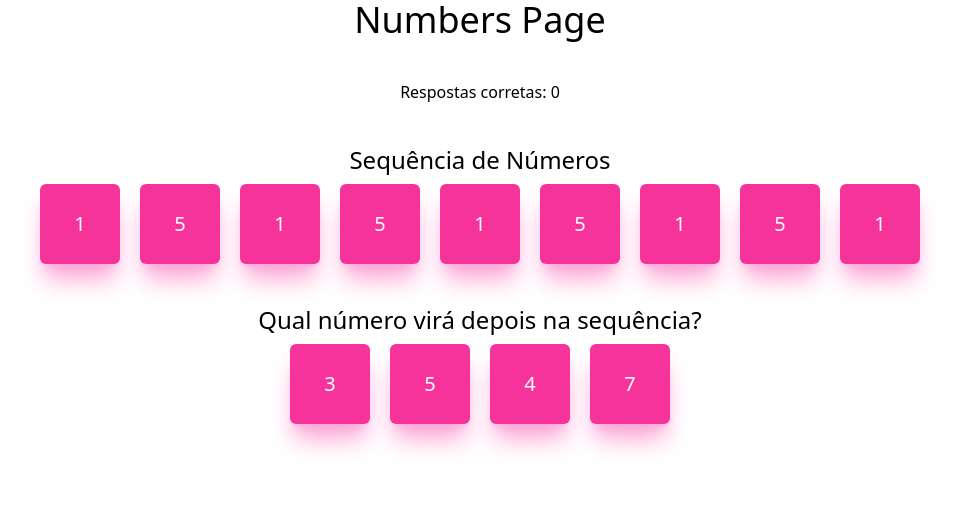
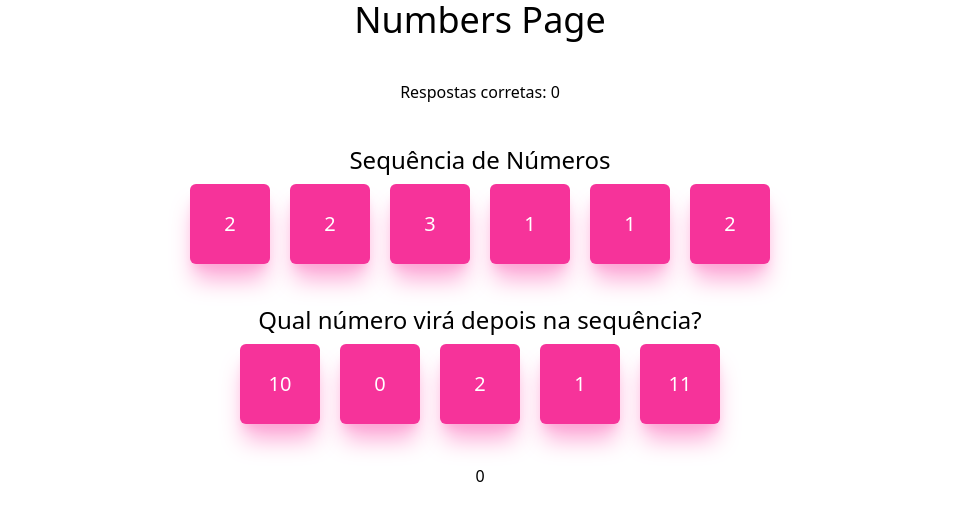
Before and after one commit to projetopcludico/tests-playground, a Vue app: page /numbers in a window 1280 px wide. Shown: the top 520 px of the page, without its empty margins (160-1119 px from the left). Built offline with nearby package versions, Linux system fonts and the light colour scheme.

Commit message:
FIX: Changing number store logic

```diff
--- a/src/App.vue
+++ b/src/App.vue
@@ -1,3 +1,3 @@
 <template>
-  <RouterView />
+  <RouterView/>
 </template>
--- a/src/components/numbers/SequenceCardComp.vue
+++ b/src/components/numbers/SequenceCardComp.vue
@@ -21,7 +21,7 @@
   </button>
   <button v-else
     class="h-20 w-20 bg-pink-500 text-white text-xl rounded-md shadow-xl shadow-pink-300 cursor-pointer"
-    @click="$emit('respond', props.index)"
+    @click="$emit('respond', props.number)"
   >
     {{ props.number }}
   </button>
--- a/src/stores/numbers.js
+++ b/src/stores/numbers.js
@@ -1,122 +1,97 @@
 import { defineStore } from 'pinia'
-import { ref, computed } from 'vue'
+import { ref } from 'vue'
 import { useAplicationStore } from './aplication';
+import { shuffle } from '../utils/shuffle';
+import { useSortOperation, executeOperation } from '../utils/operation';
 
 export const useNumberStore = defineStore('numberStore', () => {
-  const fullSequence = ref([])
-  const hiddenIndex = ref(0)
+  const aplicationStore = useAplicationStore();
 
-  const patternType = ref('progressao')
-  const patternValue = ref(1)
+  const dificulty = ref("");
+  const visibleSequence = ref([]);
+  const correctNumber = ref(null);
+  const options = ref([]);
 
-  const options = ref([])
-  const correctIndex = ref(null)
-  const selectedNumber = ref(null);
-
-  const visibleSequence = computed(() => fullSequence.value.slice(0, hiddenIndex.value))
-  const correctAnswer = computed(() => fullSequence.value[hiddenIndex.value]);
-
-
-  function generateSequence(length) {
-    const start = Math.floor(Math.random() * 5) + 1
-
-    switch (patternType.value) {
-      case 'progressao':
-        fullSequence.value = Array.from({ length }, (_, i) => {
-          return start + i * patternValue.value
-        })
-        break;
-
-      case 'multiplicacao':
-        fullSequence.value = Array.from({ length }, (_, i) => {
-          return start * Math.pow(patternValue.value, i)
-        })
-        break;
-
-      case 'alternado':
-        fullSequence.value = Array.from({ length }, (_, i) => {
-          return i % 2 === 0 ? start : start + patternValue.value
-        })
-        break;
-
-      case 'fibonacci':
-        const sequence = [];
-
-        for(let cont = 0;cont < length; cont++) {
-          if(cont === 0) {
-            sequence.push(start);
-          }
-          else if(cont === 1) {
-            sequence.push(start + 1);
-          }
-          else {
-            sequence.push(sequence[cont - 1] + sequence[cont - 2]);
-          }
-        }
-
-        fullSequence.value = sequence;
-        break;
+  function generateSequence(length, amountOperations, maxOperator, maxStart, levelDificulty) {
+    if(length <= amountOperations ) {
+      console.error(`O tamanho de sequencia de números: ${length} deve ser maior do que a quantidade de operações: ${amountOperations}`);
+      return
     }
 
-    hiddenIndex.value = length - 1
-    generateAlternatives()
-  }
+    dificulty.value = levelDificulty;
+    const startNumber = Math.floor(Math.random() * maxStart) + 1;
+    const sequence = [startNumber];
+    const { exportedOperations, operators } = useSortOperation(amountOperations, maxOperator);
+    if(!exportedOperations.length) {
+      console.error("Nenhuma operação foi gerada.");
+      return;
+    }
+    let currentOperationIndex = 0;
 
-  function randomPattern() {
-    const patterns = ['progressao', 'alternado', 'multiplicacao', 'fibonacci'];
-    return patterns[Math.floor(Math.random() * patterns.length)]
-  }
+    while(sequence.length <= length) {
+      if(currentOperationIndex >= exportedOperations.length) currentOperationIndex = 0;
 
-  function newRound(length = 5) {
-    patternType.value = randomPattern()
-    patternValue.value = Math.floor(Math.random() * 4) + 1
-    if(patternValue.value <= 1) newRound(length);
+      sequence.push(
+        executeOperation(
+          exportedOperations[currentOperationIndex],
+          sequence[sequence.length - 1],
+          operators[currentOperationIndex]
+        )
+      );
 
-    generateSequence(length);
+      currentOperationIndex++;
+    }
+
+    const correct = sequence.splice(sequence.length -1, 1)[0];
+
+    visibleSequence.value = sequence;
+    correctNumber.value = correct;
+    generateAlternatives();
   }
 
   function generateAlternatives() {
-    const correct = correctAnswer.value
-    const alternatives = new Set([correct])
+    const correct = correctNumber.value
+    const alternatives = new Set([correct]);
+    const maxIterations = 100;
+    let iterations = 0;
 
-    while (alternatives.size < 4) {
+    while (alternatives.size < 5 && iterations < maxIterations) {
       const offset = Math.floor(Math.random() * 5) - 2
       const candidate = correct + offset
 
       if (candidate > 0) {
         alternatives.add(candidate)
       }
+      iterations++;
+    }
+
+    if (iterations >= maxIterations) {
+      console.warn('generateAlternatives: max iterations reached, adding fallback numbers');
+      let fallback = correct + 10;
+      while (alternatives.size < 5) {
+        alternatives.add(fallback++);
+      }
     }
 
     options.value = shuffle([...alternatives])
-    correctIndex.value = options.value.indexOf(correct)
   }
 
-  function shuffle(array) {
-    return array
-      .map(v => ({ v, r: Math.random() }))
-      .sort((a, b) => a.r - b.r)
-      .map(o => o.v)
-  }
+  function checkAnswer(num) {
 
-  function selectNumber(num) {
-    selectedNumber.value = num
-  }
-
-  function checkAnswer(index) {
-    const aplicationStore = useAplicationStore();
-    if(index === correctIndex.value) {
-      aplicationStore.aplication.themes.numbers.countResponses++
-      newRound(10);
-    }
+    if(num === correctNumber.value) {
+      aplicationStore.aplication.themes.numbers.countResponses++;
+      return true
+    };
+    return false
   }
 
   return {
     visibleSequence,
+    dificulty,
+    correctNumber,
     options,
-    patternType,
-    selectNumber,
-    checkAnswer,
-    newRound,
+    generateSequence,
+    checkAnswer
   }
+
 })
--- /dev/null
+++ b/src/utils/operation.js
@@ -0,0 +1,27 @@
+const operations = ['+', '-', '*'];
+
+const opertationMap = {
+    '+': (a, b) => a + b,
+    '-': (a, b) => a - b,
+    '*': (a, b) => a * b
+}
+
+export function useSortOperation(amount, maxOperator) {
+    const exportedOperations = [];
+    const operators = [];
+    for(let i = 0; i < amount; i++) {
+        const randomIndex = Math.floor(Math.random() * operations.length);
+        const randomOperator = Math.floor(Math.random() * maxOperator) + 1;
+        exportedOperations.push(operations[randomIndex]);
+        operators.push(randomOperator);
+    }
+
+    return {
+        exportedOperations,
+        operators
+    };
+}
+
+export function executeOperation(operation, a, b) {
+    return opertationMap[operation](a, b);
+}
--- /dev/null
+++ b/src/utils/shuffle.js
@@ -0,0 +1,6 @@
+export function shuffle(array) {
+  return array
+    .map(v => ({ v, r: Math.random() }))
+    .sort((a, b) => a.r - b.r)
+    .map(o => o.v)
+}
--- a/src/views/HomePage.vue
+++ b/src/views/HomePage.vue
@@ -1,4 +1,18 @@
-<script setup></script>
+<script setup>
+  import { onMounted } from 'vue'
+  import { useNumberStore } from '../stores/numbers';
+  const numberStore = useNumberStore()
+
+  onMounted(() => {
+    numberStore.generateSequence(11, 3, 9, 20, 'easy');
+  })
+</script>
 <template>
-  <h1 class="text-4xl">Home Page</h1>
+  <h1>{{ numberStore.dificulty }}</h1>
+  <div class="flex gap-2">
+    <div class="bg-blue-400 text-white text-center py-5 w-20 rounded-lg " v-for="number of numberStore.visibleSequence">
+      <p>{{ number }}</p>
+    </div>
+  </div>
+  <div>{{ numberStore.correctIndex }}</div>
 </template>
--- a/src/views/NumbersPage.vue
+++ b/src/views/NumbersPage.vue
@@ -3,12 +3,21 @@
   import { onMounted } from 'vue'
   import { useNumberStore } from '../stores/numbers'
   import { useAplicationStore } from '../stores/aplication'
-  const numberStore = useNumberStore();
-  const aplicationStore = useAplicationStore();
+  const numberStore = useNumberStore()
+  const aplicationStore = useAplicationStore()
 
   onMounted(() => {
-    numberStore.newRound(10)
-  })
+    numberStore.generateSequence(6, 3, 3, 2, 'easy');
+  });
+
+  function respond(number) {
+    const response = numberStore.checkAnswer(number);
+    if(response) {
+      numberStore.generateSequence(6, 3, 3, 2, 'easy');
+      console.log('acertou');
+    }
+    console.log('errou');
+  }
 </script>
 <template>
   <main class="flex flex-col items-center gap-10">
@@ -23,8 +32,15 @@
     <section class="flex flex-col items-center gap-2">
       <h2 class="text-2xl">Qual número virá depois na sequência?</h2>
       <div class="flex flex-wrap gap-5">
-        <SequenceCardComp v-for="(number, index) of numberStore.options" :index="index" :number="number" :respond="true" @respond="numberStore.checkAnswer"/>
+        <SequenceCardComp
+          v-for="(number, index) of numberStore.options"
+          :index="index"
+          :number="number"
+          :respond="true"
+          @respond="respond"
+        />
       </div>
     </section>
+    <div>{{ numberStore.correctNumber }}</div>
   </main>
 </template>
```
